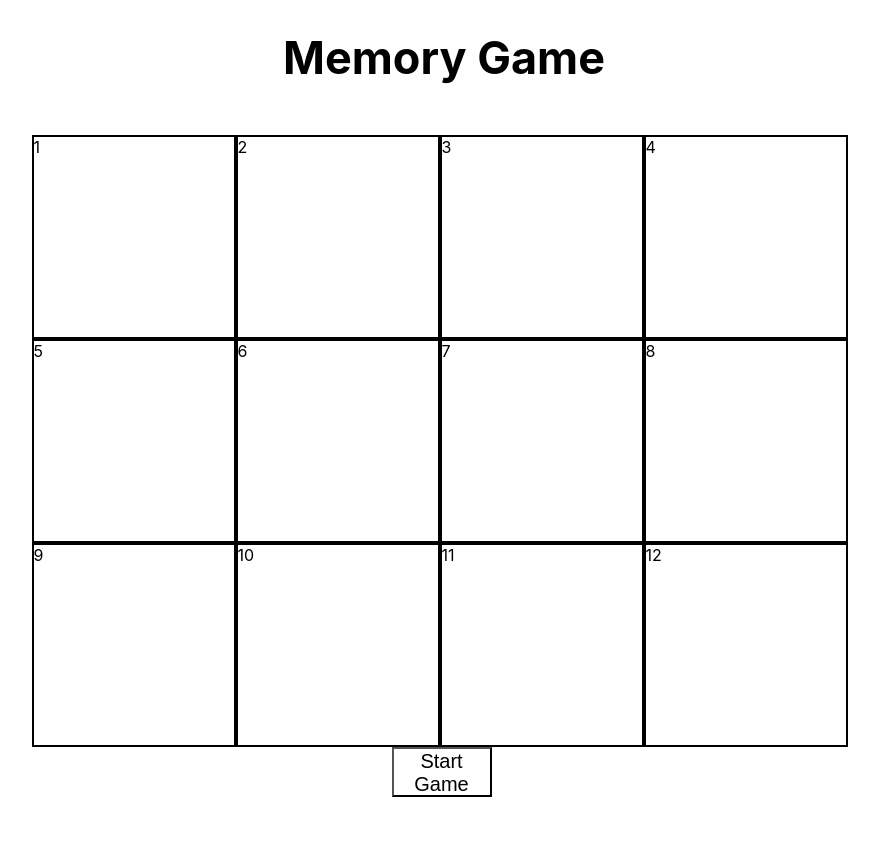
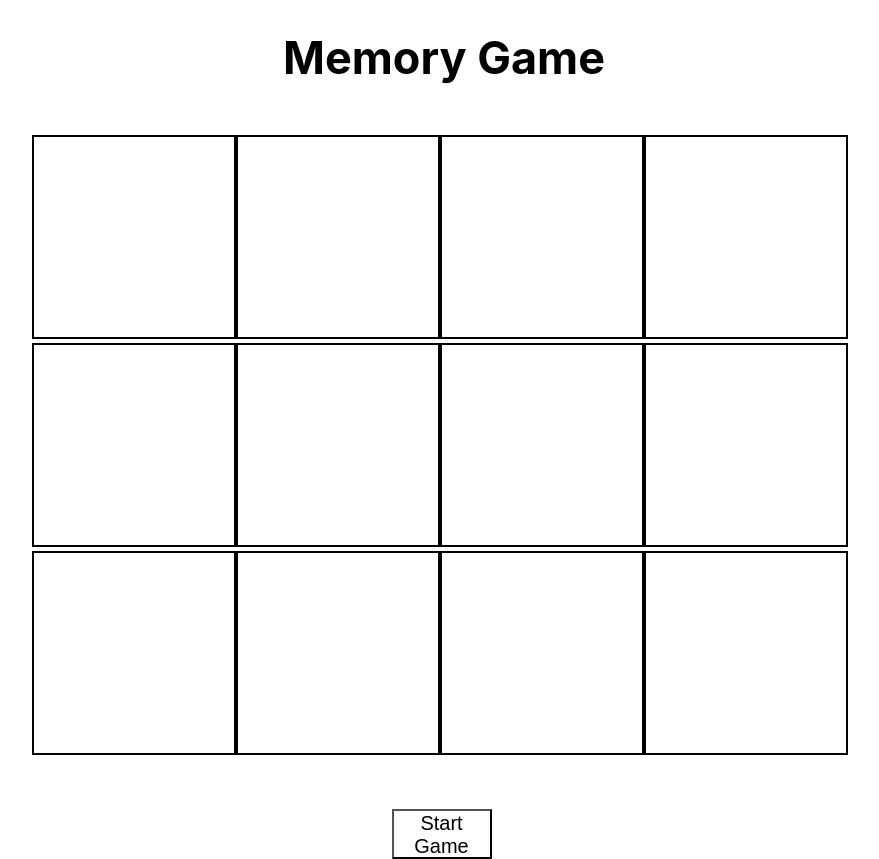
Before and after one commit to DanWizard/React, a React (Create React App) app in the folder memory-game/: page / in a window 1280 px wide. Shown: the whole page, without its empty margins (196-1075 px from the left). Before the commit the page ends 800 px from the top, so only its background shows below. Built offline with nearby package versions, Linux system fonts and the light colour scheme.

Commit message:
added the randomizing algorithm and started on the phasing

```diff
--- a/memory-game/src/App.css
+++ b/memory-game/src/App.css
@@ -12,14 +12,23 @@ h1 {
   margin-top: 50px;
 }
 
-#row_button{
+#button{
   width: 105px;
   margin: 0 auto;
 }
 
-#row_button button{
+#button button{
   font-size: 20px;
   height: 50px;
   width: 100px;
   background-color: white;
+  margin-top: 50px;
 }
+
+#text{
+  width: 100%
+}
+
+#text h3{
+  text-align: center;
+}
--- a/memory-game/src/App.js
+++ b/memory-game/src/App.js
@@ -1,49 +1,106 @@
 import React from 'react';
 import './App.css';
 import Square from './components/square'
+
+function GameStarted(props){
+
+}
+
 class App extends React.Component {
   constructor(props){
-    super(props)
+    super(props);
+    this.state = {
+      grid: [
+        {position: 1, color: 'white'},
+        {position: 2, color: 'white'},
+        {position: 3, color: 'white'},
+        {position: 4, color: 'white'},
+        {position: 5, color: 'white'},
+        {position: 6, color: 'white'},
+        {position: 7, color: 'white'},
+        {position: 8, color: 'white'},
+        {position: 9, color: 'white'},
+        {position: 10, color: 'white'},
+        {position: 11, color: 'white'},
+        {position: 12, color: 'white'},
+      ],
+
+      start: 0,
+
+      shape: "button"
+
+    };
   }
+
+
+
+  startGame(props){
+    console.log(props)
+    var temp = null
+    var spaces = [];
+    for (var i = 4 - 1; i >= 0; i--) {
+     var num = Math.floor((Math.random() * 13) + 0)
+     spaces.push(num)
+    }
+    for (let t of spaces) {
+      for (var v = props.grid.length - 1; v >= 0; v--) {
+        console.log(props.grid[v])
+        if (props.grid[v].position == t) {
+          props.grid[v].color = 'blue'
+          this.setState(props)
+        }
+      }
+    }
+    props.start += 1
+    this.setState(props)
+    console.log(props)
+  }
+
   render() {
-    var grid = [
-    {postion: 1, color: 'white'},
-    {postion: 2, color: 'white'},
-    {postion: 3, color: 'white'},
-    {postion: 4, color: 'white'},
-    {postion: 5, color: 'white'},
-    {postion: 6, color: 'white'},
-    {postion: 7, color: 'white'},
-    {postion: 8, color: 'white'},
-    {postion: 9, color: 'white'},
-    {postion: 10, color: 'white'},
-    {postion: 11, color: 'white'},
-    {postion: 12, color: 'white'},
-    ]
+    const status = this.state.start
+    const style = this.state.shape
+    let phase
+
+    if (status == 0) {
+      phase = <button onClick={() => this.startGame(this.state) }>Start Game</button>;
+    }
+    if (status == 1) {
+      phase = <h3> Get Ready to memorize cells in </h3>;
+    }
+    if (status == 2) {
+      phase = null;
+    }
+    if (status == 3) {
+      phase = <h3> Guess the  corrent cells </h3>
+    }
+    if (status == 4) {
+      phase = <button>Play Again</button>
+    }
+
     return (
       <div >
         <h1>Memory Game</h1>
         <div id='container'>
           <div id= "row">
-            <Square color = {grid[0].color} position = {grid[0].postion}/>
-            <Square color = {grid[1].color} position = {grid[1].postion}/>
-            <Square color = {grid[2].color} position = {grid[2].postion}/>
-            <Square color = {grid[3].color} position = {grid[3].postion}/>
+            <Square color = {this.state.grid[0].color} position = {this.state.grid[0].postion}/>
+            <Square color = {this.state.grid[1].color} position = {this.state.grid[1].postion}/>
+            <Square color = {this.state.grid[2].color} position = {this.state.grid[2].postion}/>
+            <Square color = {this.state.grid[3].color} position = {this.state.grid[3].postion}/>
           </div>
           <div id= "row">
-            <Square color = {grid[4].color} position = {grid[4].postion}/>
-            <Square color = {grid[5].color} position = {grid[5].postion}/>
-            <Square color = {grid[6].color} position = {grid[6].postion}/>
-            <Square color = {grid[7].color} position = {grid[7].postion}/>
+            <Square color = {this.state.grid[4].color} position = {this.state.grid[4].postion}/>
+            <Square color = {this.state.grid[5].color} position = {this.state.grid[5].postion}/>
+            <Square color = {this.state.grid[6].color} position = {this.state.grid[6].postion}/>
+            <Square color = {this.state.grid[7].color} position = {this.state.grid[7].postion}/>
           </div>
           <div id= "row">
-            <Square color = {grid[8].color} position = {grid[8].postion}/>
-            <Square color = {grid[9].color} position = {grid[9].postion}/>
-            <Square color = {grid[10].color} position = {grid[10].postion}/>
-            <Square color = {grid[11].color} position = {grid[11].postion}/>
+            <Square color = {this.state.grid[8].color} position = {this.state.grid[8].postion}/>
+            <Square color = {this.state.grid[9].color} position = {this.state.grid[9].postion}/>
+            <Square color = {this.state.grid[10].color} position = {this.state.grid[10].postion}/>
+            <Square color = {this.state.grid[11].color} position = {this.state.grid[11].postion}/>
           </div>
-          <div id="row_button">
-            <button>Start Game</button>
+          <div id={style}>
+            {phase}
           </div>
         </div>
 
--- a/memory-game/src/components/square.css
+++ b/memory-game/src/components/square.css
@@ -5,3 +5,12 @@
 	border-width: 2px;
 	display: inline-block;
 }
+
+#blue{
+	height: 200px;
+	width: 200px;
+	border: solid black;
+	border-width: 2px;
+	display: inline-block;
+	background-color: blue;
+}
--- /dev/null
+++ b/memory-game/src/components/timer.js
@@ -0,0 +1,6 @@
+import React from 'react'
+import './timer.css'
+
+class Timer extends React.Component {
+
+}
```
Also changed, not shown: memory-game/src/components/timer.css (added).
